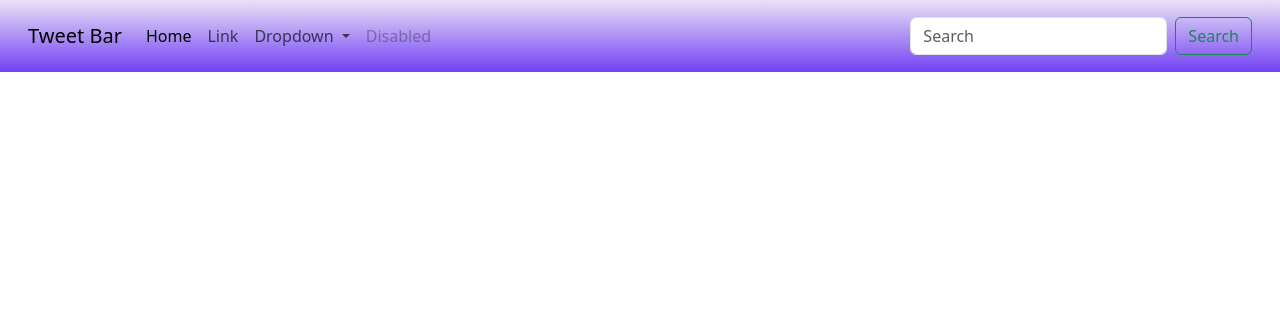
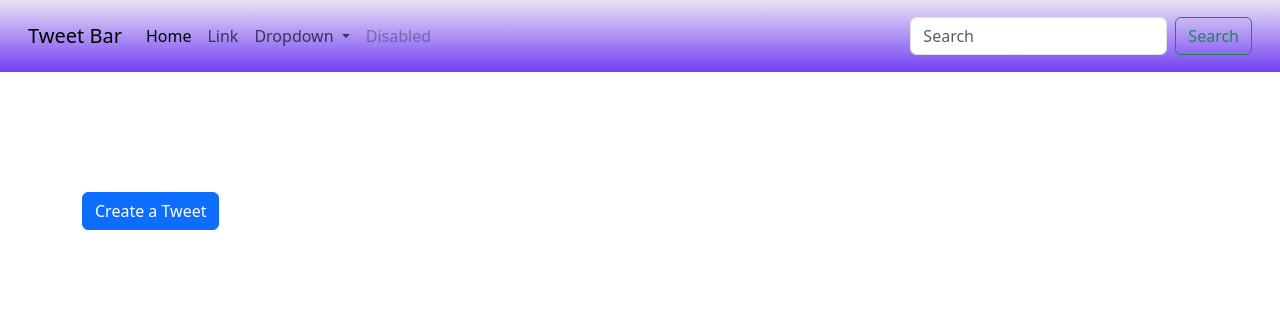
Before and after one commit to yogendrajairiya/SocialApp, a Django app: template socialchai/tweet/templates/tweet_list.html in a window 1280 px wide. Shown: the top 332 px of the page. Run offline with Django 5.2, Linux system fonts and the light colour scheme; the template is opened without the code that fills it, so the values that code supplies are empty.

Commit message:
Update missing templete and fix list issue

```diff
--- a/socialchai/tweet/templates/tweet_list.html
+++ b/socialchai/tweet/templates/tweet_list.html
@@ -1,9 +1,29 @@
 {% extends 'layout.html' %}
+{% load static %}
 
 {% block title %}
-  Tweet List
+  Home - Social Chai
 {% endblock %}
 
 {% block content %}
+  <h1>Welcome to Social Chai & Tweet</h1>
+  <p>This is a social media application where you can share your thoughts.</p>
+  <a class="btn btn-primary mb-4" href="{% url 'tweet_create' %}">Create a Tweet</a>
 
+    <div class="container row gap-2">
+      {% for tweet in tweets %}
+        <div class="card mt-1" style="width: 17rem;">
+          {% if tweet.photo %}
+            <img src="{{ tweet.photo.url }}" class="card-img-top mt-2" alt="Tweet Photo">
+          {% else %}
+            <img src="{% static 'default.jpg' %}" class="card-img-top" alt="Default Photo">
+          {% endif %}          <div class="card-body">
+            <h5 class="card-title">{{ tweet.user.username }}</h5>
+            <p class="card-text">{{ tweet.text }}</p>
+            <a href="{% url 'tweet_edit' tweet.id %}" class="btn btn-primary">Edit</a>
+            <a href="{% url 'tweet_delete' tweet.id %}" class="btn btn-danger">Delete</a>
+          </div>
+        </div>
+      {% endfor %}
+    </div>
 {% endblock %}
```
Also changed, not shown: socialchai/tweet/views.py (+5 -3 lines).
